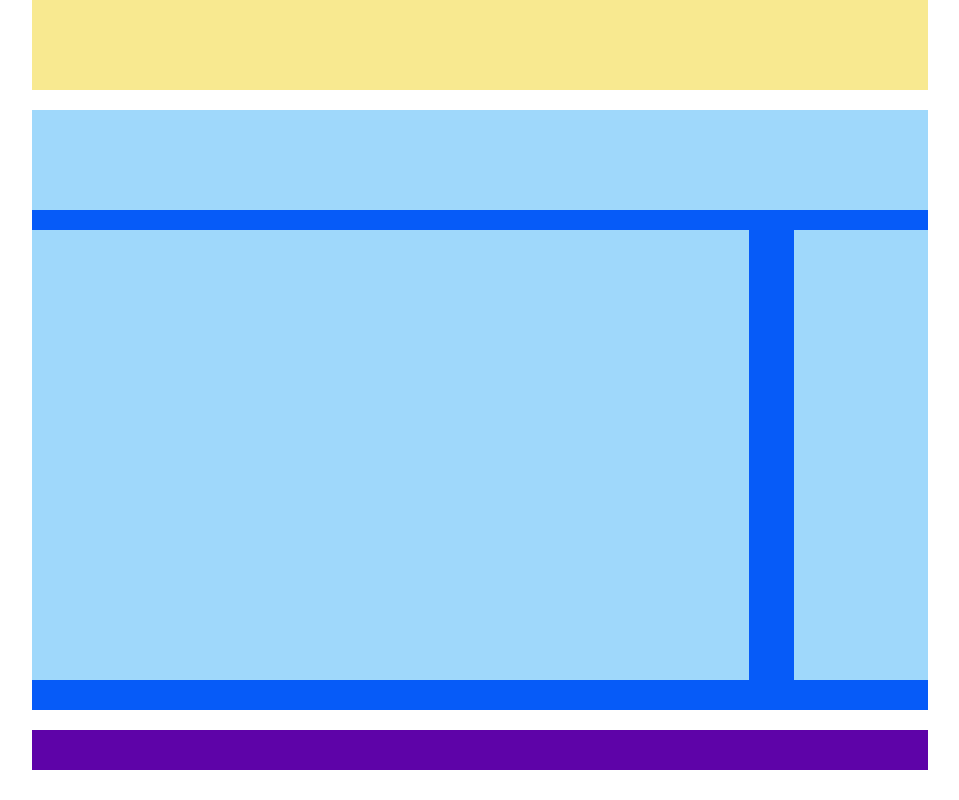
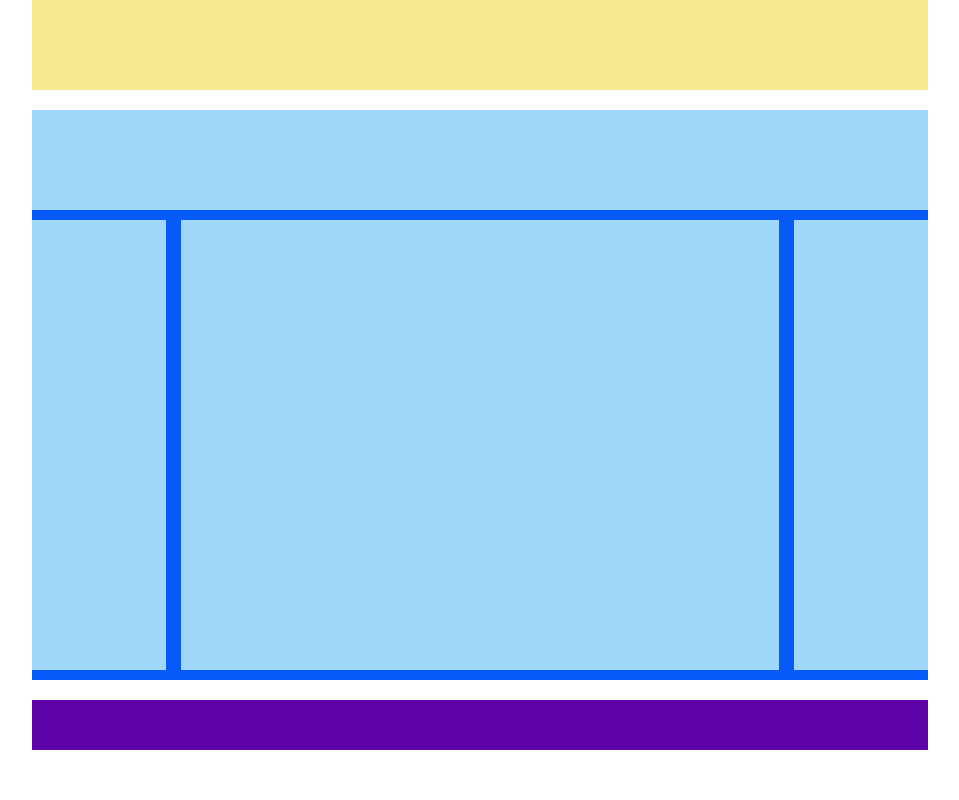
Before and after one commit to ManasseDettoMana/htmlcss-struttura-wp, a plain HTML site: page index.html in a window 1280 px wide. Shown: the part 550-1350 px from the top of the page, without its empty margins (160-1119 px from the left). Before the commit the page ends 1320 px from the top, so only its background shows below. Drawn offline with Linux system fonts and the light colour scheme.

Commit message:
positions fixed

```diff
--- a/css/style.css
+++ b/css/style.css
@@ -15,10 +15,6 @@ header{
 }
 
 
-footer{
-    width: 100%;
-    height: 40px;
-}
 
 
 .margined{
@@ -39,10 +35,13 @@ footer{
 
 .layout-main-bottom{
     width: 70%;
-    height: 600px;
     background-color: rgb(6, 91, 248);
+}
 
+.layout{
+    margin: 10px auto;
 }
+
 
 .layout-color{
     background-color: rgb(159, 216, 251);
@@ -62,21 +61,13 @@ footer{
 }
 
 .center-column{
-    width: 65%;
+    width: calc(70% - 30px);
+    margin: 10px 15px;
 
 }
 
-.clearfix div:not(.layout-top){
-    display: inline-block;
-}
-
-
-.display{
+.float-left{
     float: left;
-}
-
-.right-column{
-    float: right;
 }
 
 .clearfix::after{
@@ -85,6 +76,12 @@ footer{
     display: table;
 }
 
+footer{
+    width: 100%;
+    height: 50px;
+    margin-bottom: 50px;
+}
+
 .footer-content{
     width:70%;
     height: 100%;
--- a/index.html
+++ b/index.html
@@ -28,10 +28,10 @@
 
                     <div class="clearfix">
 
-                        <div class="layout-top layout-color "></div>
-                        <div class="layout-height left-column side-column layout-color display margined"></div>
-                        <div class="layout-height center-column layout-color display margined"></div>
-                        <div class="layout-height right-column side-column layout-color margined"></div>
+                        <div class="layout-top layout-color"></div>
+                        <div class="layout-height left-column side-column layout-color float-left layout"></div>
+                        <div class="layout-height center-column layout-color float-left"></div>
+                        <div class="layout-height right-column side-column layout-color layout float-left"></div>
 
 
                     </div>
@@ -41,7 +41,6 @@
 
         </main>
 
-
         <footer>
             <div class="footer-content margined"></div>
         </footer>
```
